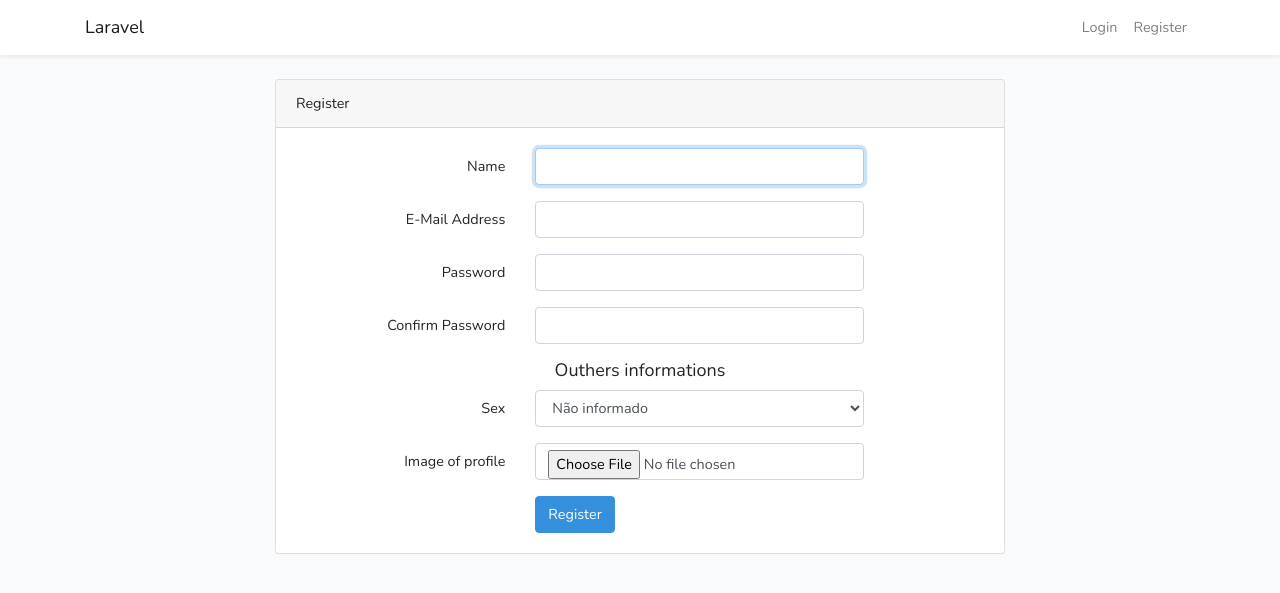
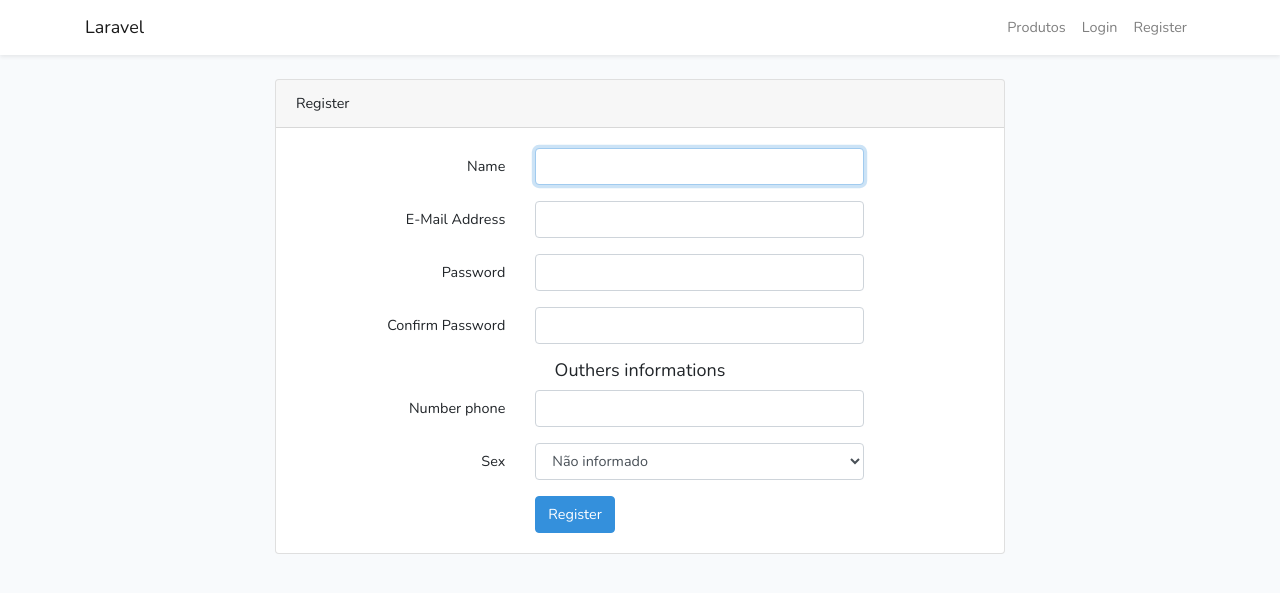
Before and after one commit to ArielChama/e-commerce, a Laravel app: page /register in a window 1280 px wide. Shown: the top 593 px of the page. Run offline with Laravel 8, Linux system fonts and the light colour scheme; style sheets or scripts are compiled from the project's sources.

Commit message:
Terminando a lógica do registro

```diff
--- a/app/Http/Controllers/Auth/RegisterController.php
+++ b/app/Http/Controllers/Auth/RegisterController.php
@@ -53,6 +53,7 @@ class RegisterController extends Controller
             'name' => ['required', 'string', 'max:255'],
             'email' => ['required', 'string', 'email', 'max:255', 'unique:users'],
             'password' => ['required', 'string', 'min:8', 'confirmed'],
+            'number_phone' => 'string|min:8|max:13',
         ]);
     }
 
@@ -68,8 +69,8 @@ class RegisterController extends Controller
             'name' => $data['name'],
             'email' => $data['email'],
             'password' => Hash::make($data['password']),
+            'number_phone' => $data['number_phone'],
             'sex' => $data['sex'],
-            'image_profile' => $data['image_profile']
         ]);
     }
 }
--- a/app/User.php
+++ b/app/User.php
@@ -16,7 +16,7 @@ class User extends Authenticatable
      * @var array
      */
     protected $fillable = [
-        'name', 'email', 'password', 'sex', 'image_profile'
+        'name', 'email', 'password', 'sex', 'number_phone'
     ];
 
     /**
--- a/resources/views/auth/register.blade.php
+++ b/resources/views/auth/register.blade.php
@@ -63,6 +63,15 @@
 
                         <div>
                             <h5 class="text-center">Outhers informations</h5>
+
+                            <div class="form-group row">
+                                <label for="number-phone" class="col-md-4 col-form-label text-md-right">{{ __('Number phone') }}</label>
+
+                                <div class="col-md-6">
+                                    <input id="number-phone" type="number" class="form-control" name="number_phone">
+                                </div>
+                            </div>
+
                             <div class="form-group row">
                                 <label for="sex" class="col-md-4 col-form-label text-md-right">{{ __('Sex') }}</label>
 
@@ -72,14 +81,6 @@
                                         <option value="Masculino">Masculino</option>
                                         <option value="Feminino">Feminino</option>
                                     </select>
-                                </div>
-                            </div>
-
-                            <div class="form-group row">
-                                <label for="image_profile" class="col-md-4 col-form-label text-md-right">{{ __('Image of profile') }}</label>
-
-                                <div class="col-md-6">
-                                    <input type="file" name="image_profile" id="image_profile" class="form-control">
                                 </div>
                             </div>
                         </div>
--- a/resources/views/layouts/app.blade.php
+++ b/resources/views/layouts/app.blade.php
@@ -39,6 +39,10 @@
                     <!-- Right Side Of Navbar -->
                     <ul class="navbar-nav ml-auto">
                         <!-- Authentication Links -->
+                        <li class="nav-item">
+                            <a href="" class="nav-link">Produtos</a>
+                        </li>
+
                         @guest
                             <li class="nav-item">
                                 <a class="nav-link" href="{{ route('login') }}">{{ __('Login') }}</a>
@@ -55,10 +59,13 @@
                                 </a>
 
                                 <div class="dropdown-menu dropdown-menu-right" aria-labelledby="navbarDropdown">
+                                    <a href="" class="dropdown-item" href="">
+                                        Carrinho
+                                    </a>
                                     <a class="dropdown-item" href="{{ route('logout') }}"
                                        onclick="event.preventDefault();
                                                      document.getElementById('logout-form').submit();">
-                                        {{ __('Logout') }}
+                                        {{ __('Terminar sessão') }}
                                     </a>
 
                                     <form id="logout-form" action="{{ route('logout') }}" method="POST" class="d-none">
```
Also changed, not shown: other parts of resources/views/auth/register.blade.php (+1 -1 lines), database/migrations/2014_10_12_000000_create_users_table.php.
